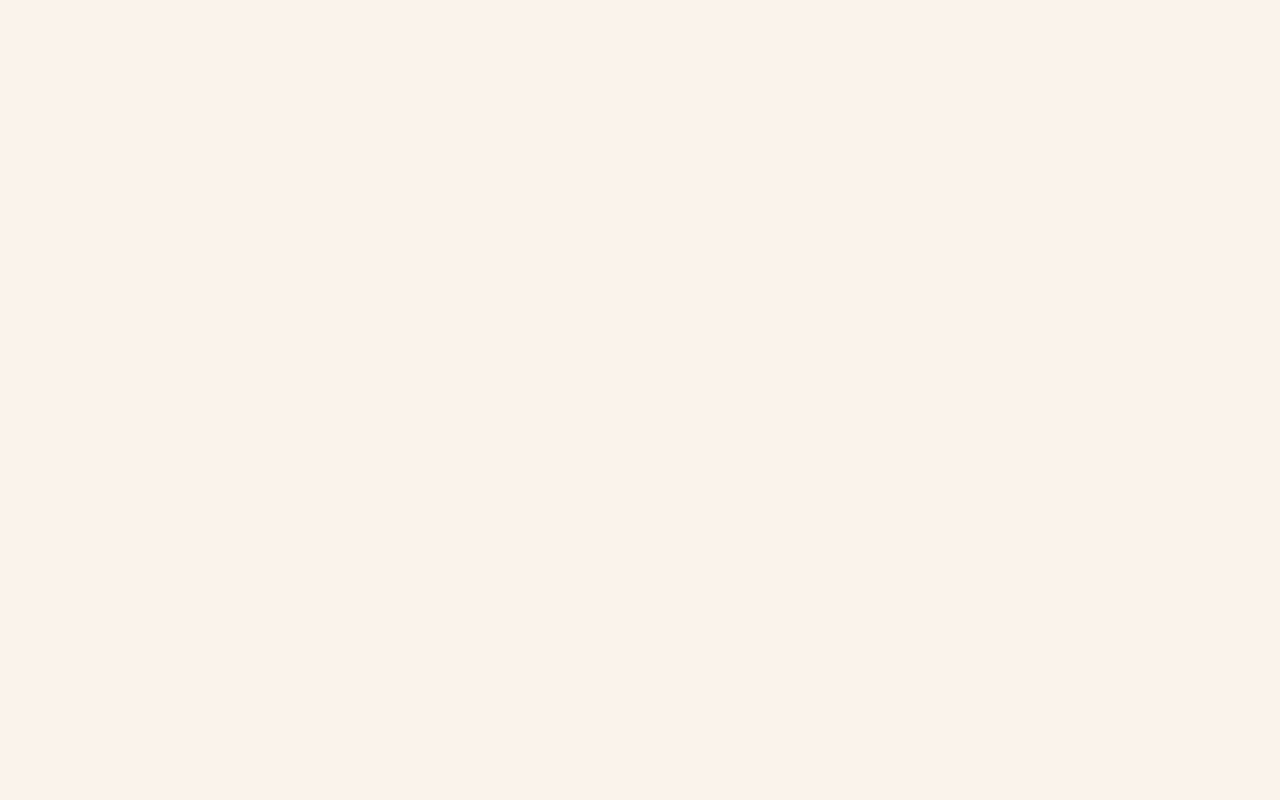
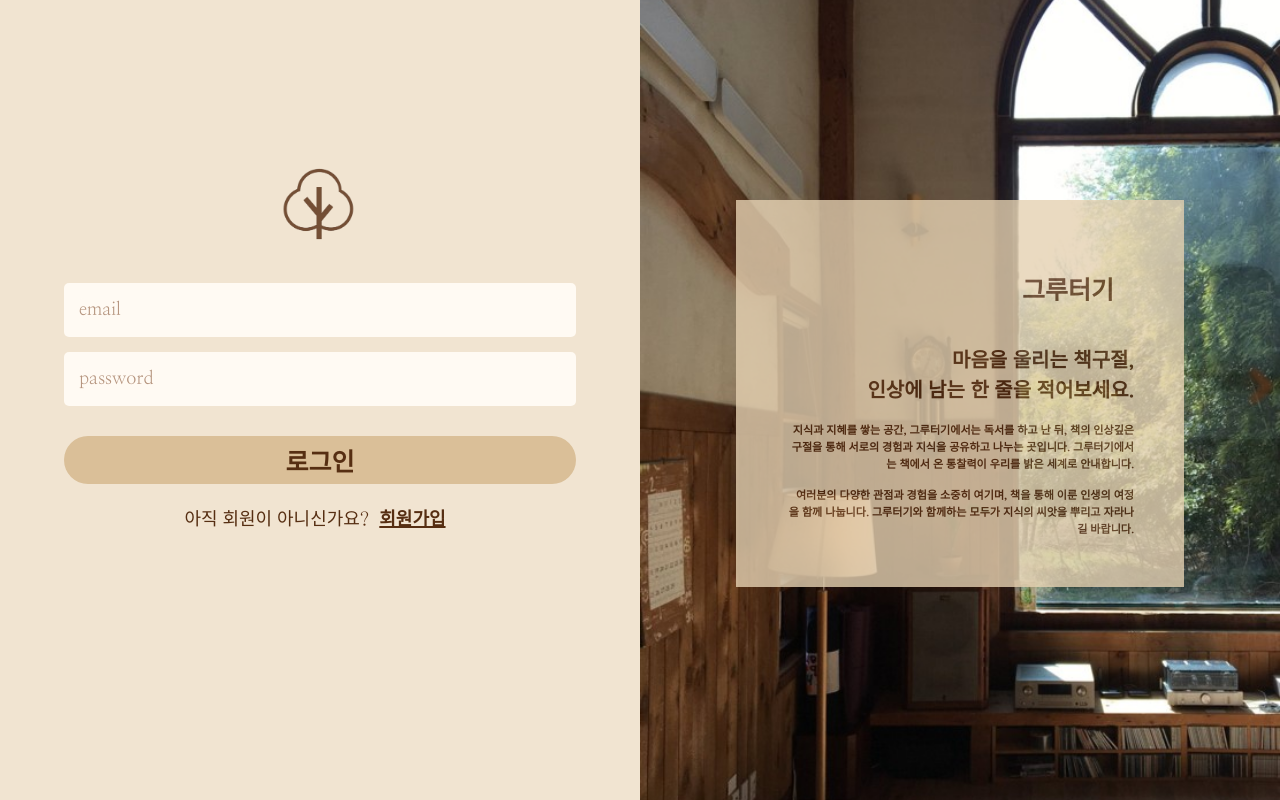
Before and after one commit to hyerim1127/Tree, a React (Create React App) app in the folder src/main/frontend/: page /member/login in a window 1280 px wide. Built offline with nearby package versions, Linux system fonts and the light colour scheme.

Commit message:
api - 책 검색 연결중

```diff
--- a/src/main/frontend/src/Login.jsx
+++ b/src/main/frontend/src/Login.jsx
@@ -1,89 +1,153 @@
-import React, { useState } from 'react';
-import './modalBookSearch.css';
+// Login.jsx
+
+import React, { useEffect, useState } from "react";
+import logo from './img/treelogo.png';
+import Description from './Description';
+import { useNavigate } from "react-router-dom";
 import axios from 'axios';
 
-const ModalBookSearch = ({ show, onClose, onSelect }) => {
-    const [keyword, setKeyword] = useState('');
-    const [books, setBooks] = useState([]); // 빈 배열로 초기화
+const User = {
+    email: '',
+    pw: ''
+};
 
-    if (!show) {
-        return null;
-    }
+export default function Login() {
+    const [email, setEmail] = useState('');
+    const [pw, setPw] = useState('');
 
-    const handleSearch = (e) => {
-        e.preventDefault();
-        axios.post('http://localhost:8081/api/book-search', keyword, { // JSON 형식으로 전송
-            headers: {
-                'Content-Type': 'application/json'
-            }
-        })
-        .then(response => {
-            console.log(response.data); // 응답 데이터를 콘솔에 출력하여 확인
-            if (Array.isArray(response.data)) {
-                setBooks(response.data);
-            } else {
-                console.error('Expected an array but got:', response.data);
-            }
-        })
-        .catch(error => {
-            console.error('There was an error searching for books!', error);
-        });
+    const [emailValid, setEmailValid] = useState(false);
+    const [pwValid, setPwValid] = useState(false);
+    const [notAllow, setNotAllow] = useState(true);
+
+    const [isLoggedIn, setIsLoggedIn] = useState(false);
+
+    const navigate = useNavigate();
+
+    const loginHandler = (email, pw) => {
+        localStorage.setItem("isLoggedIn", "1");
     };
 
-    const selectElement = (book) => {
-        onSelect(book);
-        onClose();
+    useEffect(() => {
+        const storedUserLoggedInInformation = localStorage.getItem("isLoggedIn");
+        if (storedUserLoggedInInformation === "1") {
+            setIsLoggedIn(true);
+        }
+    }, []);
+
+    useEffect(() => {
+        if (emailValid && pwValid) {
+            setNotAllow(false);
+            return;
+        }
+        setNotAllow(true);
+    }, [emailValid, pwValid]);
+
+    const handleEmail = (e) => {
+        setEmail(e.target.value);
+        const regex = /^(([^<>()\[\].,;:\s@"]+(\.[^<>()\[\].,;:\s@"]+)*)|(".+"))@(([^<>()[\].,;:\s@"]+\.)+[^<>()[\].,;:\s@"]{2,})$/i;
+        setEmailValid(regex.test(e.target.value));
+    };
+
+    const handlePw = (e) => {
+        setPw(e.target.value);
+        const regex = /^(?=.*[a-zA-z])(?=.*[0-9])(?=.*[$`~!@$!%*#^?&\\(\\)\-_=+])(?!.*[^a-zA-z0-9$`~!@$!%*#^?&\\(\\)\-_=+]).{8,20}$/;
+        setPwValid(regex.test(e.target.value));
+    };
+
+    const onClickConfirmButton = () => {
+        if (email.trim() === '' || pw.trim() === '') {
+            alert('ID 또는 PW를 확인해주세요.');
+            return;
+        } else {
+            axios.post('http://localhost:8081/member/login', {
+                memberEmail: email,
+                memberPassword: pw
+            }, {
+                withCredentials: true
+            })
+            .then((res) => {
+                console.log('res.status :: ', res.status);
+
+                if (res.status === 200) {
+                    console.log('로그인 성공');
+                    navigate('/board/bookSave');
+                } else if (res.status === 204) {
+                    console.log('로그인 실패');
+                    alert('ID 또는 PW를 확인해주세요.');
+                    navigate('/member/login');
+                }
+            })
+            .catch(err => {
+                console.error('Login ERROR: ', err);
+                alert('서버와의 통신 중 오류가 발생했습니다.');
+            });
+        }
+    };
+
+    const logoutHandler = () => {
+        localStorage.removeItem("isLoggedIn");
+        setIsLoggedIn(false);
+    };
+
+    const goToSign = () => {
+        navigate("/member/save");
     };
 
     return (
-        <div className="bs-modal">
-            <div className="bs-modal-reason-content">
-                <span className="bs-modal-close" onClick={onClose}>&times;</span>
-                <div className="bs-modal-body">
-                    <div className="bs-title">도서 검색</div>
+        <div className='page'>
+            <Description />
+            <form method="post" action="/member/login" className='form'>
+                <center>
+                    <button className="backBtn" onClick={logoutHandler}>
+                        <img
+                        className='logo'
+                        alt='treeImg'
+                        src={logo} />
+                    </button>
+                </center>
+                <div className='contentWrap'>
+                    <div className='inputWrap'>
+                        <input
+                        className='input'
+                        placeholder='email'
+                        value={email}
+                        onChange={handleEmail} />
+                    </div>
+                    <div className='errorMessageWrap'>
+                        {
+                            !emailValid && email.length > 0 && (
+                                <div>올바른 이메일을 입력해주세요.</div>
+                            )
+                        }
+                    </div>
+
+                    <div className='inputWrap'>
+                        <input
+                        type='password'
+                        className='input'
+                        placeholder='password'
+                        value={pw}
+                        onChange={handlePw} />
+                    </div>
+                    <div className='errorMessageWrap'>
+                        {
+                            !pwValid && pw.length > 0 && (
+                                <div>영문, 숫자, 특수문자 포함 9자 이상 입력해주세요.</div>
+                            )
+                        }
+                    </div>
                     <div>
-                        <form onSubmit={handleSearch}>
-                            <input
-                                className="bs-input"
-                                type="text"
-                                value={keyword}
-                                onChange={(e) => setKeyword(e.target.value)}
-                                placeholder="도서명을 입력해주세요."
-                                required />
-                            <button type="submit" className='bs-btn'>검색</button>
-                        </form>
+                        <button type="button" onClick={onClickConfirmButton} disabled={notAllow} className='bottomButton'>
+                            로그인
+                        </button>
                     </div>
-                    <hr />
-                    <div>
-                        <table className='bs-table'>
-                            <thead>
-                                <tr>
-                                    <th>이미지</th>
-                                    <th>제목</th>
-                                    <th>저자</th>
-                                    <th>카테고리</th>
-                                    <th>ISBN</th>
-                                    <th>설명</th>
-                                </tr>
-                            </thead>
-                            <tbody>
-                                {books.map(book => (
-                                    <tr key={book.isbn} onClick={() => selectElement(book)} style={{ cursor: 'pointer' }}>
-                                        <td><img src={book.imageURL} width="100" height="150" alt="책 이미지"/></td>
-                                        <td>{book.title}</td>
-                                        <td>{book.author}</td>
-                                        <td>{book.categoryName}</td>
-                                        <td>{book.isbn}</td>
-                                        <td>{book.description}</td>
-                                    </tr>
-                                ))}
-                            </tbody>
-                        </table>
+                    <div className='joinText'>
+                        아직 회원이 아니신가요?
+                        <button type="button" className='joinBtn'
+                        onClick={goToSign}>회원가입</button>
                     </div>
                 </div>
-            </div>
+            </form>
         </div>
     );
-};
-
-export default ModalBookSearch;
+}
--- a/src/main/frontend/src/ModalBookSearch.jsx
+++ b/src/main/frontend/src/ModalBookSearch.jsx
@@ -38,7 +38,7 @@ const ModalBookSearch = ({ show, onClose, onSelect }) => {
                 <div className="bs-modal-body">
                     <div className="bs-title">도서 검색</div>
                     <div>
-                        <form onSubmit={handleSearch}>
+                        <form method="post" action="/board/book-search" onSubmit={handleSearch}>
                             <input
                                 className="bs-input"
                                 type="text"
```
